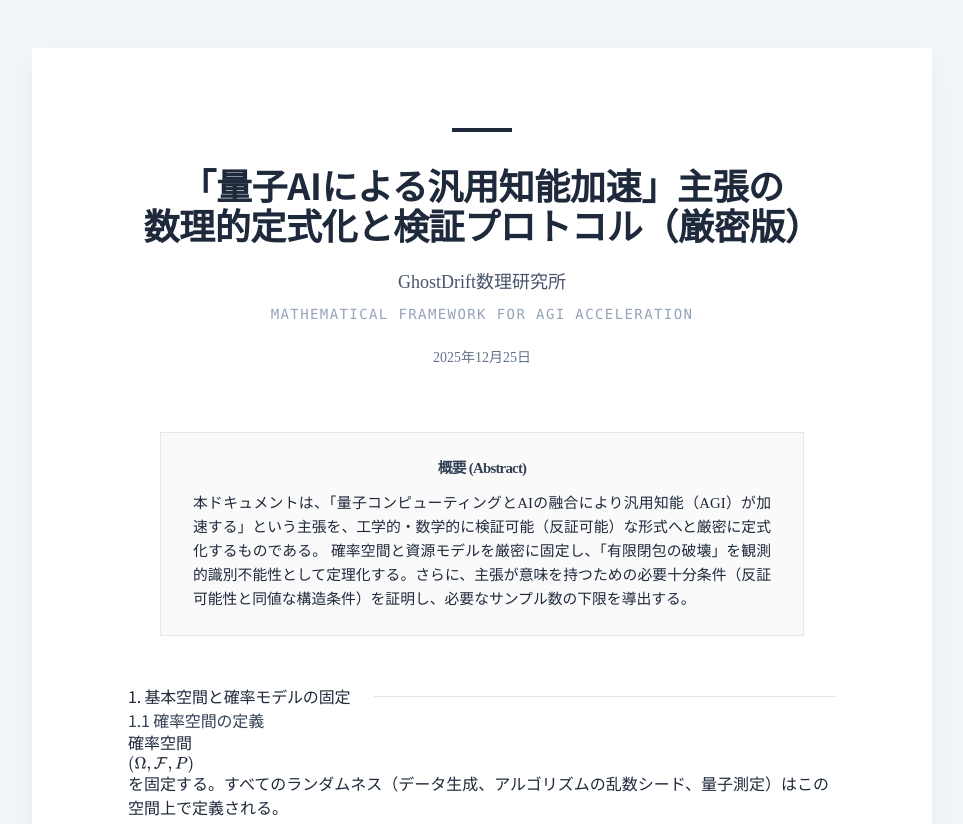
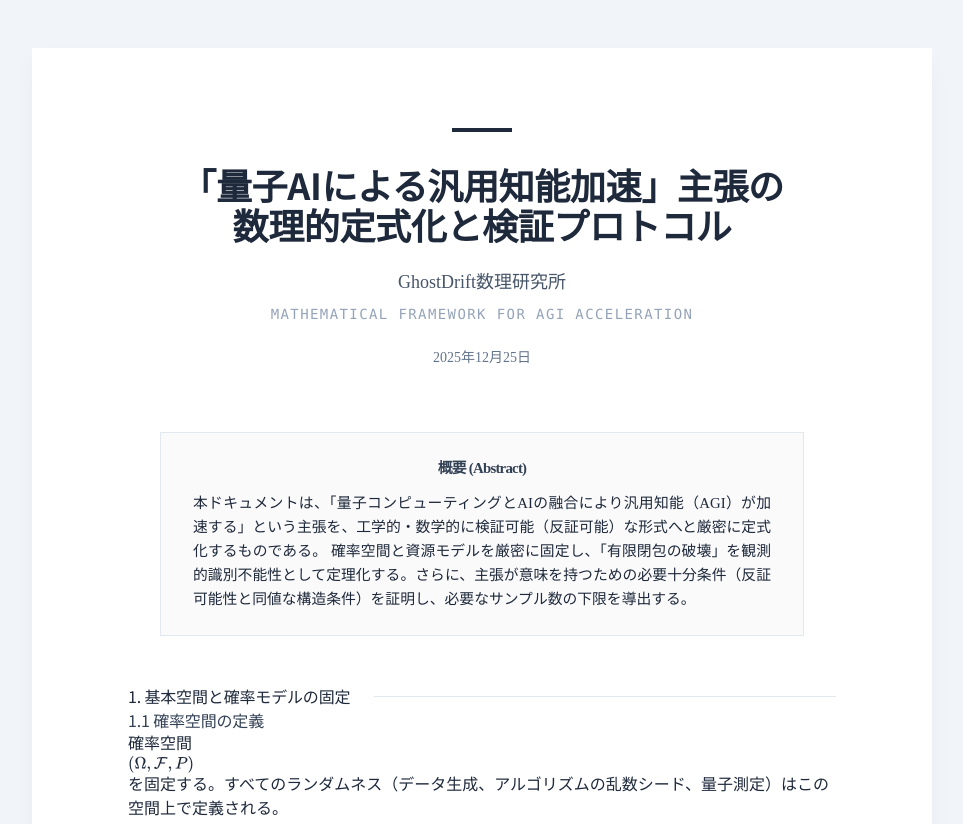
Before and after one commit to GhostDriftTheory/ghostdrift-quantum-ai-verification-JP, a plain HTML site: page index.html in a window 1280 px wide. Shown: the top 824 px of the page, without its empty margins (158-1121 px from the left). Drawn offline with nearby package versions, Linux system fonts and the light colour scheme.

```diff
--- a/index.html
+++ b/index.html
@@ -266,7 +266,7 @@
     <header class="paper-header text-center mb-16">
         <h1 class="text-3xl md:text-4xl font-bold mb-6 leading-tight text-slate-800">
             「量子AIによる汎用知能加速」主張の<br>
-            数理的定式化と検証プロトコル（厳密版）
+            数理的定式化と検証プロトコル
         </h1>
         <div class="flex flex-col items-center gap-2">
             <span class="text-lg font-medium text-slate-600">GhostDrift数理研究所</span>
@@ -527,4 +527,5 @@
 </script>
 
 </body>
+
 </html>
```
